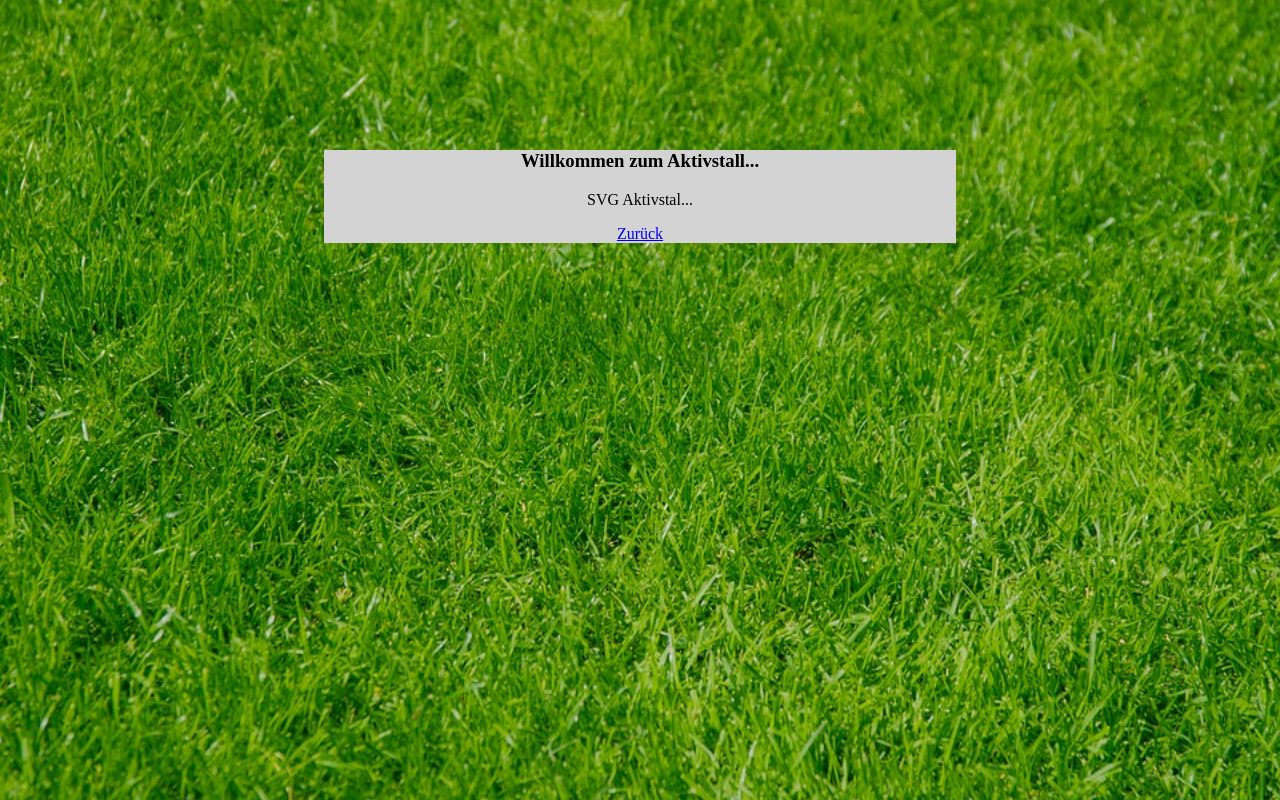
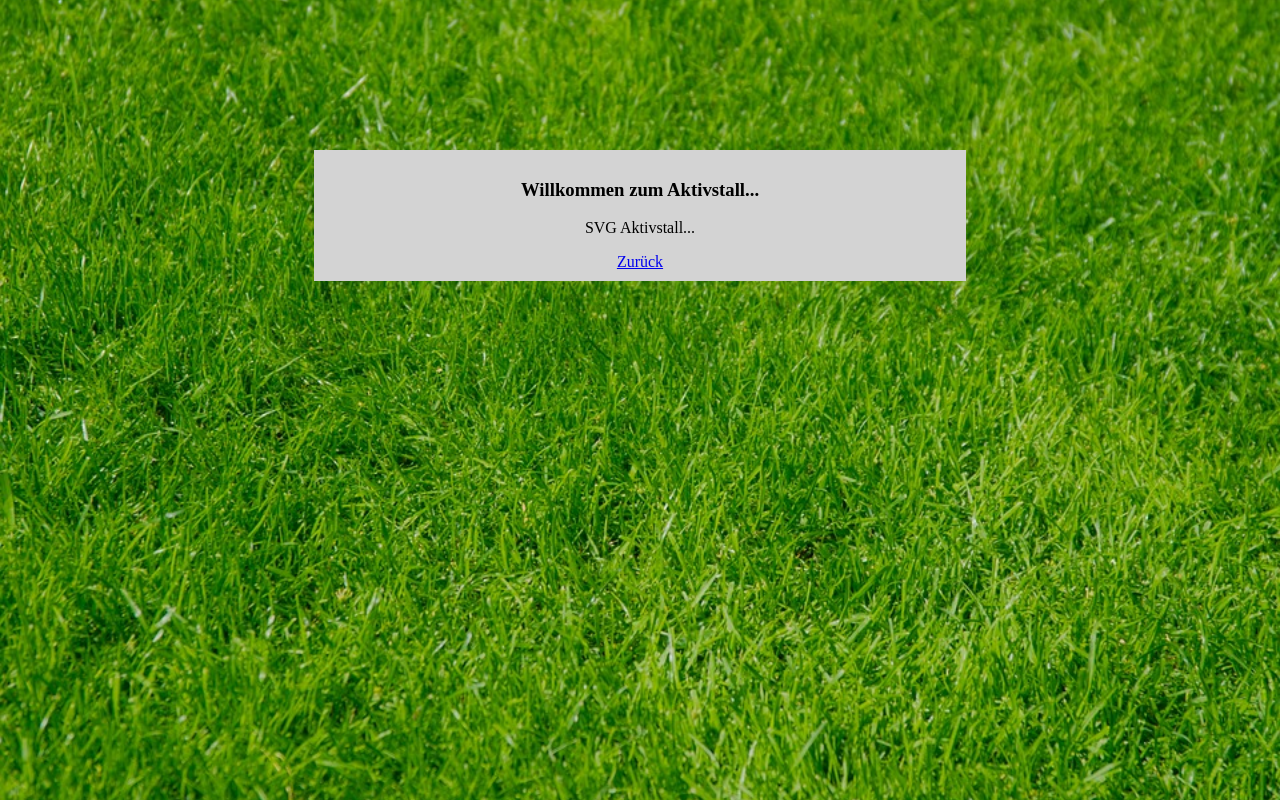
Before and after one commit to melinawidmer/melinawidmer.github.io, a plain HTML site: page aktivstall/index.html in a window 1280 px wide. Drawn offline with Linux system fonts and the light colour scheme.

Commit message:
added Padding

```diff
--- a/aktivstall/index.html
+++ b/aktivstall/index.html
@@ -17,7 +17,7 @@
   <main>
     <div class="container">
       <h3 id="homeTitle">Willkommen zum Aktivstall...</h3>
-      <p>SVG Aktivstal...</p>
+      <p>SVG Aktivstall...</p>
       <a href="../index.html" class="button"><span>Zurück</span></a>
     </div>
   </main>
--- a/css.css
+++ b/css.css
@@ -9,6 +9,7 @@ html{
 }
 
 .container{
+  padding: 10px;
   background-color: lightgrey;
   width: 50%;
   margin: auto ;
```
